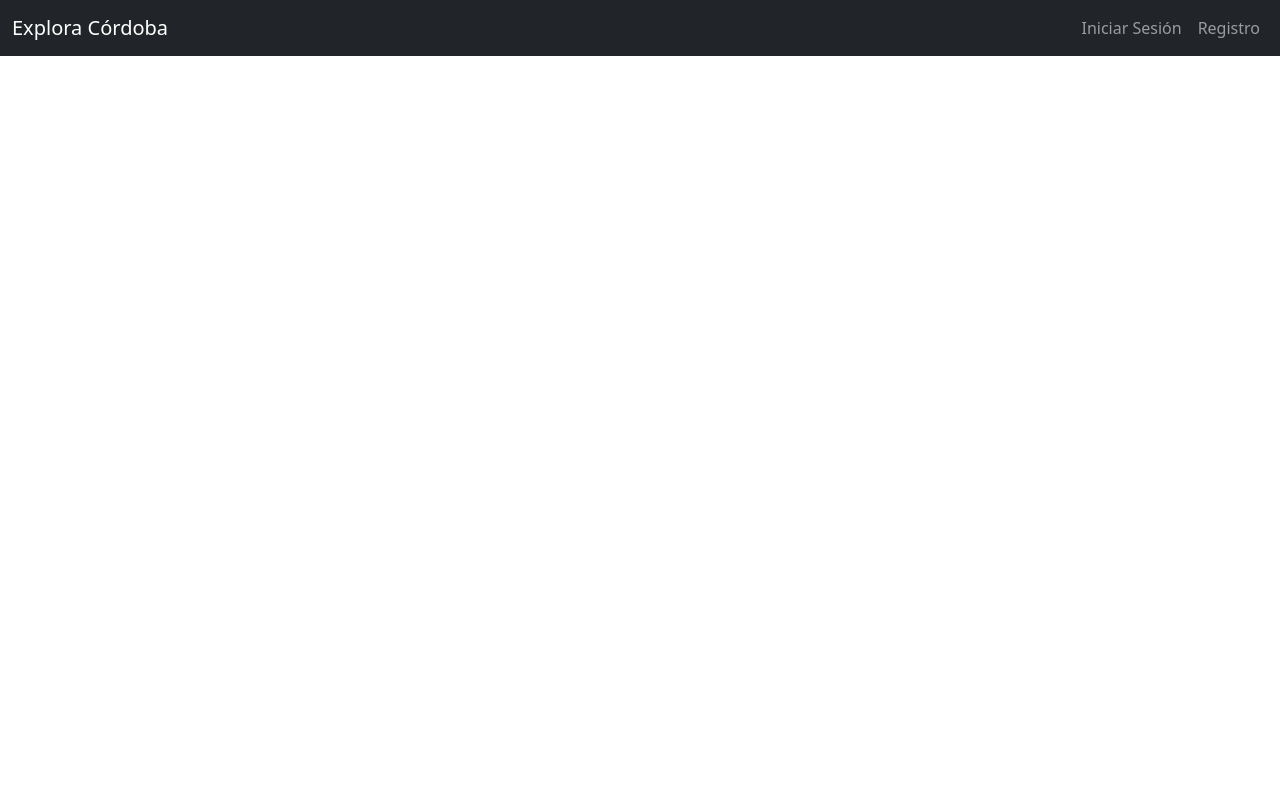
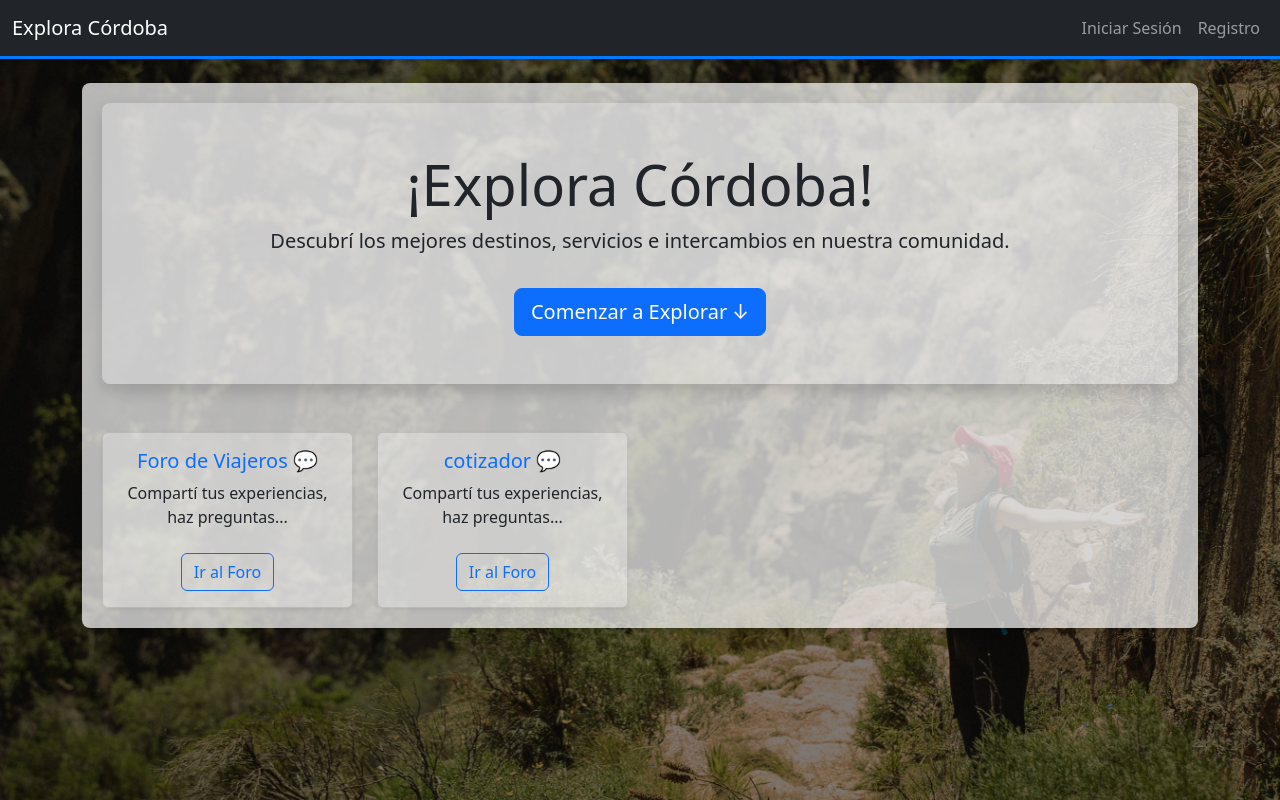
Before and after one commit to nachoPaviot/ExploraCordoba, a Flask app: page / in a window 1280 px wide. Run offline with Flask 3, Linux system fonts and the light colour scheme.

Commit message:
Se añaden estilos

```diff
--- a/app/models.py
+++ b/app/models.py
@@ -1,6 +1,8 @@
 from flask_sqlalchemy import SQLAlchemy
 from flask_login import UserMixin
 from .extensions import db, login_manager
+
+# Modelo: Rol
 class Rol(db.Model):
     # tabla 'rol' en la base de datos
     __tablename__ = 'rol'
@@ -14,7 +16,7 @@ class Rol(db.Model):
     def __repr__(self):
         return f'<Rol {self.n_rol}>'
 
-# UserMixin para usar Flask-Login
+# Modelo: Usuario
 class Usuario(db.Model, UserMixin):
     __tablename__ = 'usuario'
     usuario_id = db.Column(db.Integer, primary_key=True)
@@ -106,6 +108,7 @@ class Cotizacion(db.Model):
     def __repr__(self):
         return f'<Cotizacion ID {self.cotizacion_id}>'
 
+# Modelo: Posteo
 class Posteo(db.Model):
     """Modelo para los comentarios del foro o posts."""
     __tablename__ = 'posteo'
--- a/app/routes.py
+++ b/app/routes.py
@@ -10,7 +10,7 @@ main = Blueprint('main', __name__)
 # ruta raíz
 @main.route('/')
 def index():
-    return render_template('base.html')
+    return render_template('index.html')
 
 @main.route('/registro', methods=['GET', 'POST'])
 def registro():
--- /dev/null
+++ b/app/static/style.css
@@ -0,0 +1,62 @@
+/*Estilos del Cuerpo y Fondo*/
+body {
+    background-image: url('imagenFondo.jpg');
+    background-size: cover;
+    background-attachment: fixed;
+    background-position: center center;
+
+    /* El color oscuro permite que el texto blanco sea legible */
+    background-color: rgba(0, 0, 0, 0.5); /* Color de respaldo por si no carga */
+    background-blend-mode: darken;
+
+    /* Asegura que el texto sea por defecto blanco */
+    color: #f8f9fa;
+}
+/*Superposición del Contenido*/
+.main-content-wrapper {
+    background-color: rgba(255, 255, 255, 0.7);
+    border-radius: 8px;
+    padding: 20px;
+    box-shadow: 0 4px 8px rgba(0, 0, 0, 0.2);
+    margin-bottom: 20px;
+    color: #212529;
+}
+/* Estilos adicionales */
+.navbar {
+    border-bottom: 3px solid #007bff;
+    box-shadow: 0 2px 4px rgba(0, 0, 0, 0.2);
+}
+
+/* estilo para botones*/
+.btn-custom {
+    background-color: #f8c000;
+    border-color: #f8c000;
+    color: #212529;
+}
+.btn-custom:hover {
+    background-color: #d1a400;
+    border-color: #d1a400;
+}
+
+.banner-transparente {
+    background-color: rgba(248, 249, 250, 0.3); /* 30% de opacidad y 70 transparencia */
+    color: #212529;
+}
+
+.tarjeta-transparente {
+    background-color: rgba(255, 255, 255, 0.3); /* 30% de opacidad y 70 transparencia */
+    border: 1px solid rgba(0, 0, 0, 0.1);
+}
+
+/* Mantener elementos ocultos */
+.fade-in-elemento {
+    opacity: 0; /* Totalmente oculto */
+    transform: translateY(20px);
+    transition: opacity 10s ease-out, transform 0.8s ease-out; /*duración de la transición */
+}
+
+/* Hacer elementos visibles */
+.fade-in-elemento.mostrar {
+    opacity: 1;
+    transform: translateY(0);
+}
--- a/app/templates/base.html
+++ b/app/templates/base.html
@@ -5,6 +5,7 @@
     <meta name="viewport" content="width=device-width, initial-scale=1.0">
     <title>Explora Córdoba - {% block title %}{% endblock %}</title>
     <link href="https://cdn.jsdelivr.net/npm/bootstrap@5.3.0/dist/css/bootstrap.min.css" rel="stylesheet">
+    <link rel="stylesheet" href="{{ url_for('static', filename='style.css') }}">
     {% block head %}{% endblock %}
 </head>
 <body>
@@ -19,6 +20,9 @@
                         </li>
                         <li class="nav-item">
                             <a class="nav-link" href="{{ url_for('main.cotizador') }}">Cotizador</a>
+                        </li>
+                        <li class="nav-item">
+                            <a class="nav-link" href="{{ url_for('main.foro') }}">Foro</a>
                         </li>
                         {% if current_user.rol_id == 1 %}
                         <li class="nav-item">
@@ -42,6 +46,7 @@
     </nav>
 
     <div class="container mt-4">
+        <div class="main-content-wrapper">
         {% with messages = get_flashed_messages(with_categories=true) %}
             {% if messages %}
                 {% for category, message in messages %}
@@ -54,8 +59,9 @@
 
         {% block content %}{% endblock %}
         </div>
+    </div>
 
     <script src="https://cdn.jsdelivr.net/npm/bootstrap@5.3.0/dist/js/bootstrap.bundle.min.js"></script>
-
+    {% block scripts %}{% endblock %}
 </body>
 </html>
--- a/app/templates/foro.html
+++ b/app/templates/foro.html
@@ -37,7 +37,7 @@
 
                     <form action="{{ url_for('main.eliminar_posteo', posteo_id=post.posteo_id) }}" method="POST" style="display: inline;">
                         <button type="submit" class="btn btn-danger btn-sm float-end"
-                                onclick="return confirm('¿Estás seguro de que quieres eliminar este comentario?');">
+                                onclick="return confirm('¿Estás seguro de eliminar este comentario?');">
                             Eliminar
                         </button>
                     </form>
@@ -51,7 +51,7 @@
         </div>
         {% endfor %}
     {% else %}
-        <p>Aún no hay comentarios en el foro. ¡Sé el primero en publicar!</p>
+        <p>Aún no hay comentarios en el foro. ¡Publica vos primero!</p>
     {% endif %}
 
 </div>
--- /dev/null
+++ b/app/templates/index.html
@@ -0,0 +1,57 @@
+{% extends "base.html" %}
+{% block title %}Inicio{% endblock %}
+
+{% block content %}
+
+
+<header class="p-5 text-center banner-transparente rounded-3 shadow mb-5 fade-in-elemento" id="home-banner">
+    <h1 class="display-4">¡Explora Córdoba!</h1>
+    <p class="lead">Descubrí los mejores destinos, servicios e intercambios en nuestra comunidad.</p>
+    <a href="#atajos" class="btn btn-primary btn-lg mt-3">Comenzar a Explorar ↓</a>
+</header>
+
+<section id="atajos" class="mt-5">
+    <div class="row row-cols-1 row-cols-md-2 row-cols-lg-4 g-4">
+
+        <div class="col">
+            <div class="card h-100 shadow-sm text-center tarjeta-transparente fade-in-elemento">
+                <div class="card-body">
+                    <h5 class="card-title text-primary">Foro de Viajeros 💬</h5>
+                    <p class="card-text">Compartí tus experiencias, haz preguntas...</p>
+                    <a href="{{ url_for('main.foro') }}" class="btn btn-outline-primary mt-2">Ir al Foro</a>
+                </div>
+            </div>
+        </div>
+
+        <div class="col">
+            <div class="card h-100 shadow-sm text-center tarjeta-transparente fade-in-elemento">
+                <div class="card-body">
+                    <h5 class="card-title text-primary">cotizador 💬</h5>
+                    <p class="card-text">Compartí tus experiencias, haz preguntas...</p>
+                    <a href="{{ url_for('main.cotizador') }}" class="btn btn-outline-primary mt-2">Ir al Foro</a>
+                </div>
+            </div>
+        </div>
+
+        </div>
+</section>
+
+{% endblock %}
+
+{% block scripts %}
+<script>
+    document.addEventListener('DOMContentLoaded', function() {
+        const elementos = document.querySelectorAll('.fade-in-elemento');
+        let retrasoBase = 1000; // Retraso inicial 1 segundo
+
+        elementos.forEach((elemento, indice) => {
+            // Incrementa el retraso de cada elemento
+            const retraso = retrasoBase + (indice * 200);
+
+            setTimeout(() => {
+                elemento.classList.add('mostrar');
+            }, retraso);
+        });
+    });
+</script>
+{% endblock %}
--- a/app/templates/mapa_destinos.html
+++ b/app/templates/mapa_destinos.html
@@ -5,7 +5,7 @@
     <link rel="stylesheet" href="https://unpkg.com/leaflet@1.9.4/dist/leaflet.css"/>
     <style>
         #mapa {
-            height: 500px; /* Altura obligatoria para que el mapa se vea */
+            height: 500px;
             width: 100%;
         }
     </style>
@@ -53,7 +53,6 @@
         let lat = null;
         let lon = null;
 
-        // Asumo que tienes el formato "lat,lon" en el campo 'endpoint'
         if (destino.endpoint && typeof destino.endpoint === 'string') {
             const coords = destino.endpoint.split(',');
             lat = parseFloat(coords[0]);
--- a/requerimientos.txt
+++ b/requerimientos.txt
@@ -1,8 +1,11 @@
+bcrypt==5.0.0
 blinker==1.9.0
 Bootstrap-Flask==2.5.0
 click==8.3.0
 colorama==0.4.6
 Flask==3.1.2
+Flask-Bcrypt==1.0.1
+Flask-Login==0.6.3
 Flask-SQLAlchemy==3.1.1
 greenlet==3.2.4
 itsdangerous==2.2.0
```
Also changed, not shown: app/templates/login.html (+4 -11 lines), app/templates/registro.html (+4 -11 lines), README.md, app/static/imagenFondo.jpg (added). Lines whose indentation alone changed are shown as unchanged.
